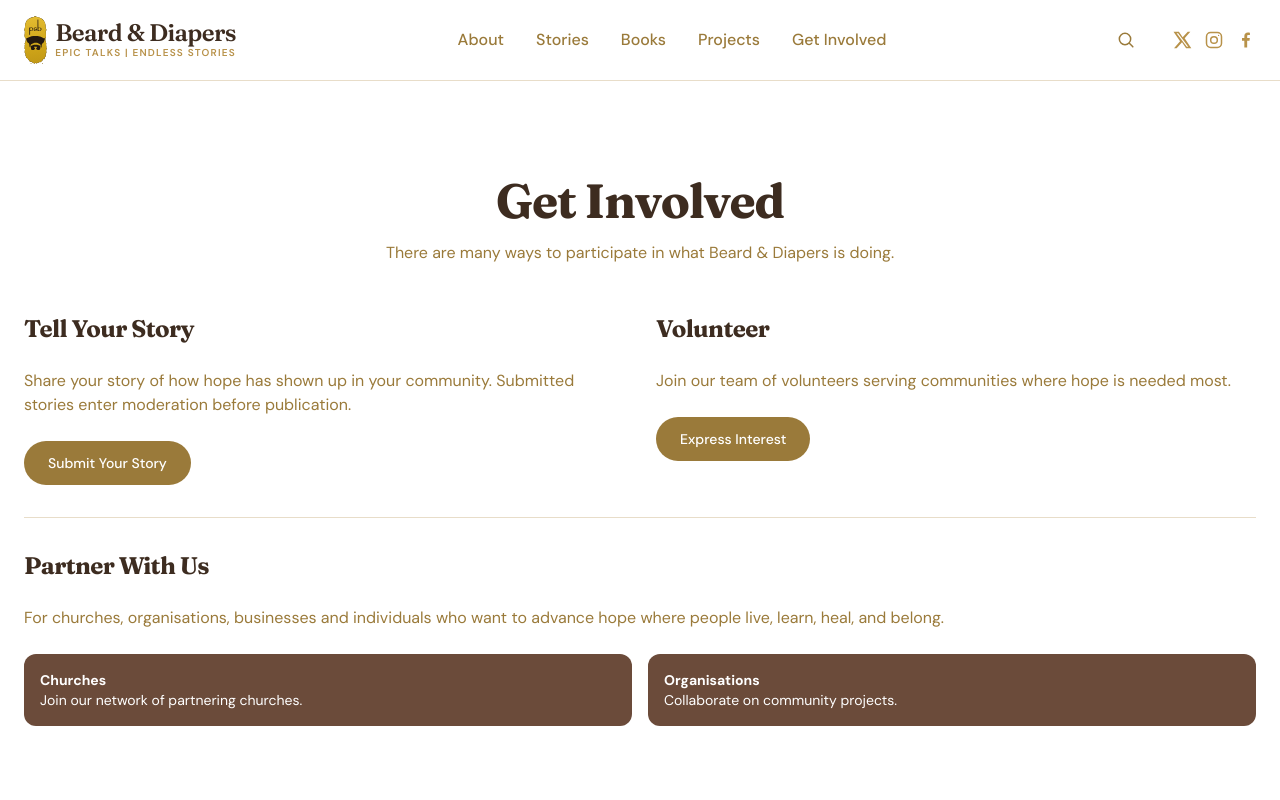
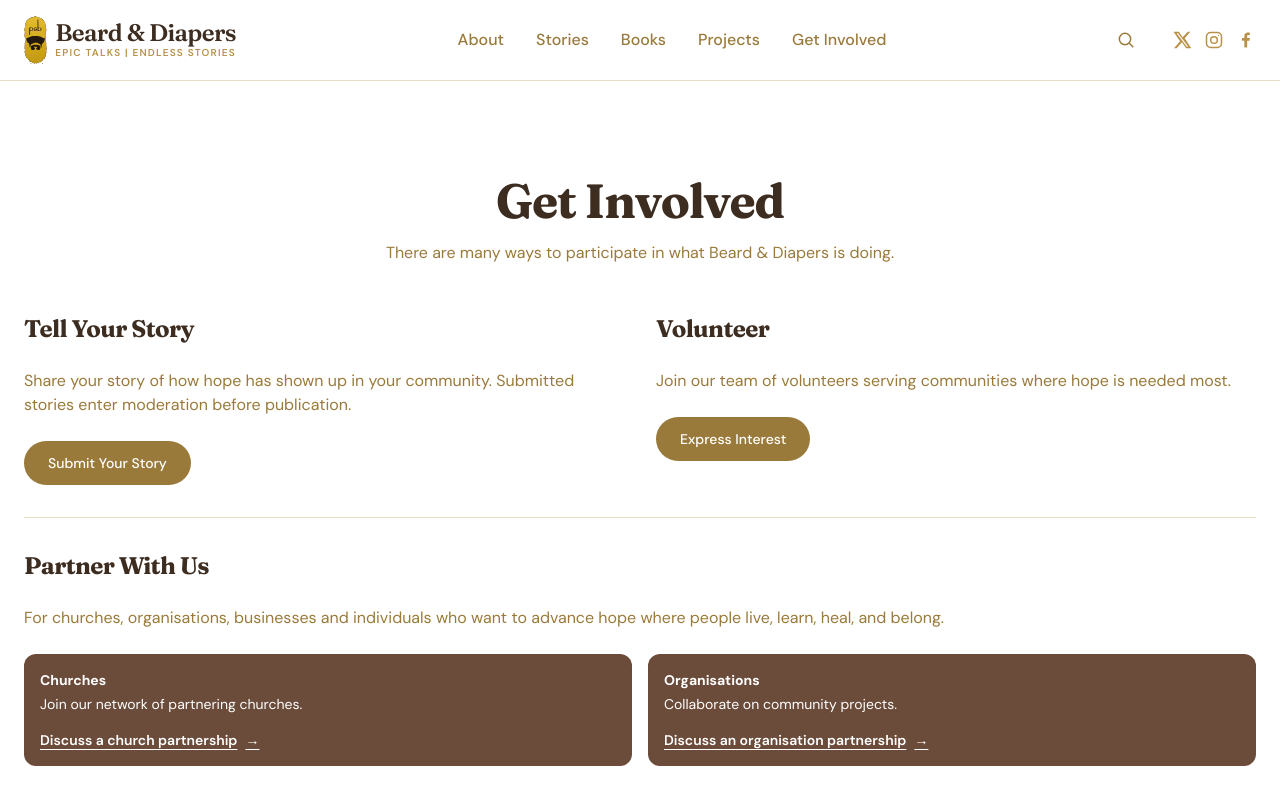
Before and after one commit to Amonochuka/blog, a Next.js app: page /get-involved in a window 1280 px wide. Shown: the top 800 px of the page. Built offline with nearby package versions, Linux system fonts and the light colour scheme.

Commit message:
feat: make partnership options actionable

```diff
--- a/app/get-involved/page.tsx
+++ b/app/get-involved/page.tsx
@@ -1,4 +1,5 @@
 import { BaseLayout } from "@/components/BaseLayout";
+import Link from "next/link";
 
 export default function GetInvolvedPage() {
   return (
@@ -51,14 +52,26 @@ export default function GetInvolvedPage() {
               where people live, learn, heal, and belong.
             </p>
             <div className="grid grid-cols-1 sm:grid-cols-2 gap-4">
-              <div className="p-4 rounded-xl bg-be-800 text-white text-sm">
-                <strong>Churches</strong><br />
-                Join our network of partnering churches.
-              </div>
-              <div className="p-4 rounded-xl bg-be-800 text-white text-sm">
-                <strong>Organisations</strong><br />
-                Collaborate on community projects.
-              </div>
+              <Link
+                href="/contact?subject=Church%20Partnership#contact-form"
+                className="group block rounded-xl bg-be-800 p-4 text-sm text-white transition-colors hover:bg-be-700 focus-visible:outline-2 focus-visible:outline-offset-2 focus-visible:outline-be-600"
+              >
+                <strong className="block">Churches</strong>
+                <span className="mt-1 block">Join our network of partnering churches.</span>
+                <span className="mt-4 inline-flex items-center gap-2 font-semibold underline underline-offset-4">
+                  Discuss a church partnership <span aria-hidden="true" className="transition-transform group-hover:translate-x-1">→</span>
+                </span>
+              </Link>
+              <Link
+                href="/contact?subject=Organisation%20Partnership#contact-form"
+                className="group block rounded-xl bg-be-800 p-4 text-sm text-white transition-colors hover:bg-be-700 focus-visible:outline-2 focus-visible:outline-offset-2 focus-visible:outline-be-600"
+              >
+                <strong className="block">Organisations</strong>
+                <span className="mt-1 block">Collaborate on community projects.</span>
+                <span className="mt-4 inline-flex items-center gap-2 font-semibold underline underline-offset-4">
+                  Discuss an organisation partnership <span aria-hidden="true" className="transition-transform group-hover:translate-x-1">→</span>
+                </span>
+              </Link>
             </div>
           </div>
         </div>
```
